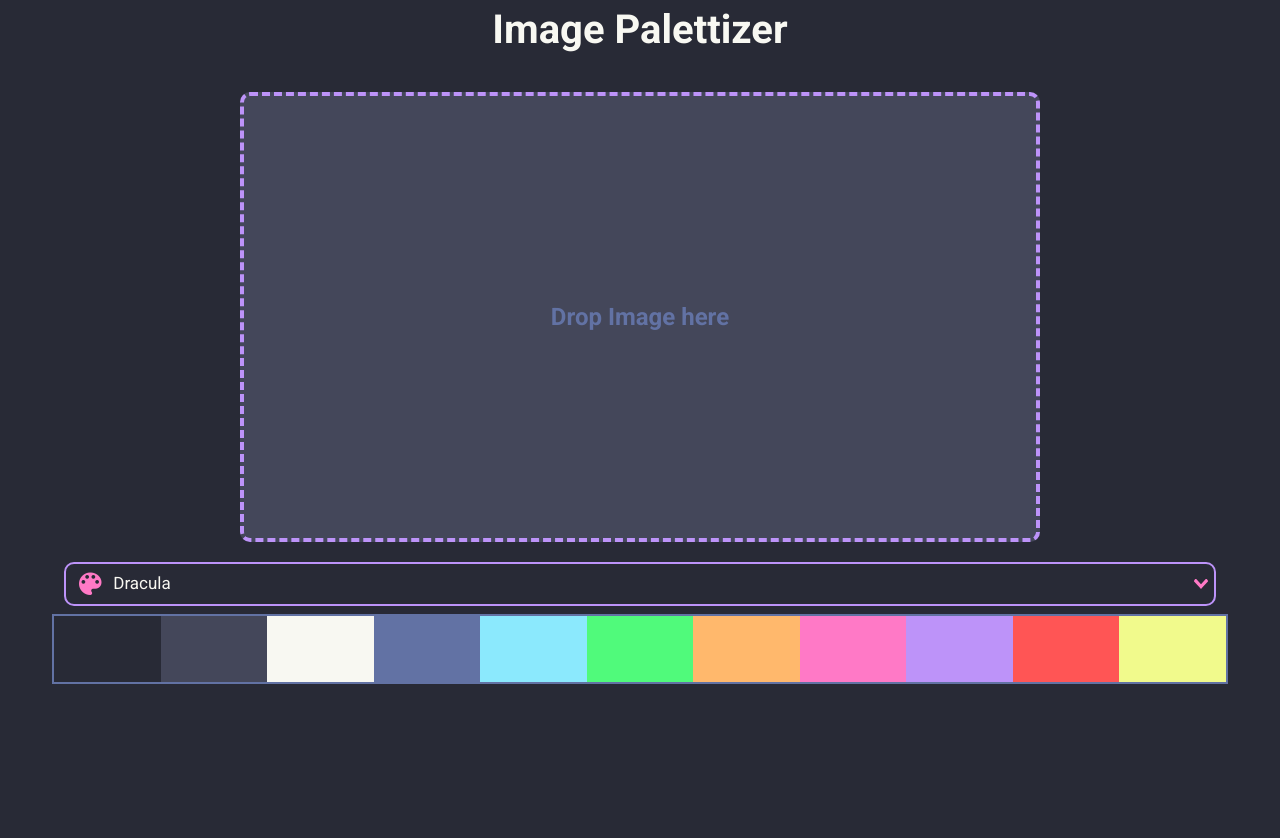
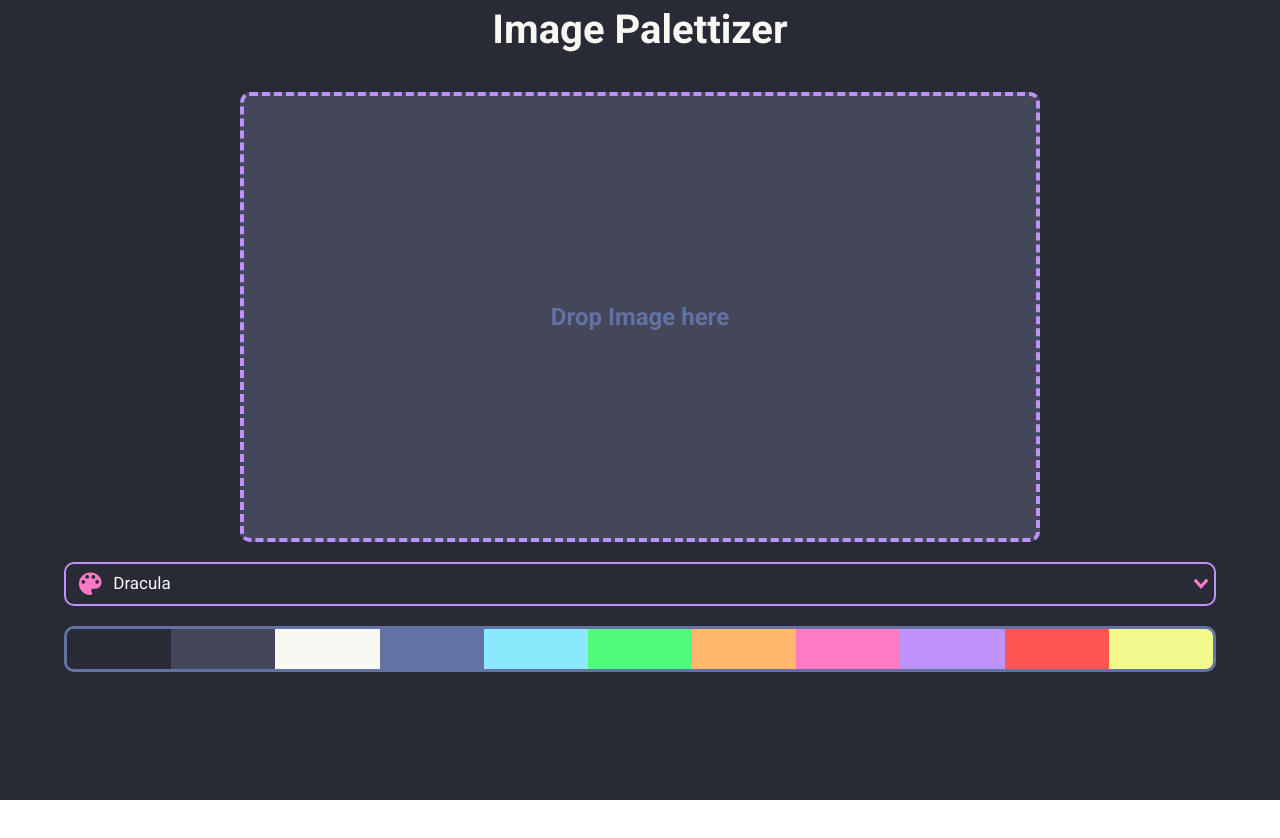
Before and after one commit to GregoryKogan/palettizer, a Vue app in the folder image-palettizer/: page / in a window 1280 px wide. Shown: the top 838 px of the page. After the commit the page ends 800 px from the top, so only its background shows below. Built offline with nearby package versions, Linux system fonts and the light colour scheme.

Commit message:
Palette preview fixed

```diff
--- a/image-palettizer/src/App.vue
+++ b/image-palettizer/src/App.vue
@@ -29,4 +29,7 @@ export default {
     padding: 0;
     box-sizing: border-box;
   }
+  #app{
+    background-color: #282a36;
+  }
 </style>
--- a/image-palettizer/src/components/PalettePreview.vue
+++ b/image-palettizer/src/components/PalettePreview.vue
@@ -1,11 +1,13 @@
 <template>
-    <div class="palette-preview">
+    <div>
+        <v-col class="palette-preview">
             <v-row class="color-row" justify="space-around">
                 <div
                 v-for="color in colors" :key="color"
                 v-bind:style="styles[color]"
                 ></div>
             </v-row>
+        </v-col>
     </div>
 </template>
 
@@ -22,6 +24,14 @@ export default {
                 let style = ""
                 style += "background-color: " + this.colors[i] + ";"
                 style += "width: " + 100 / this.colors.length + "%;"
+                if (i == 0){
+                    style += "border-top-left-radius: 7px;"
+                    style += "border-bottom-left-radius: 7px;"
+                }
+                else if (i == this.colors.length - 1){
+                    style += "border-top-right-radius: 7px;"
+                    style += "border-bottom-right-radius: 7px;"
+                }
                 this.styles[this.colors[i]] = style
             }
         },
@@ -40,9 +50,11 @@ export default {
 <style>
     .palette-preview{
         height: 70px;
+        margin: auto;
     }
     .color-row{
         height: 100%;
-        border: solid 2px #6272a4;
+        border: solid 3px #6272a4;
+        border-radius:  10px;
     }
 </style>
--- a/image-palettizer/src/components/PaletteSelect.vue
+++ b/image-palettizer/src/components/PaletteSelect.vue
@@ -46,7 +46,6 @@ export default {
 <style>
     .palette-select {
         width: 100%;
-        height: 1000px;
     }
     .palette-select .select-preview{
         margin-top: 20px;
```
Lines whose indentation alone changed are shown as unchanged.
